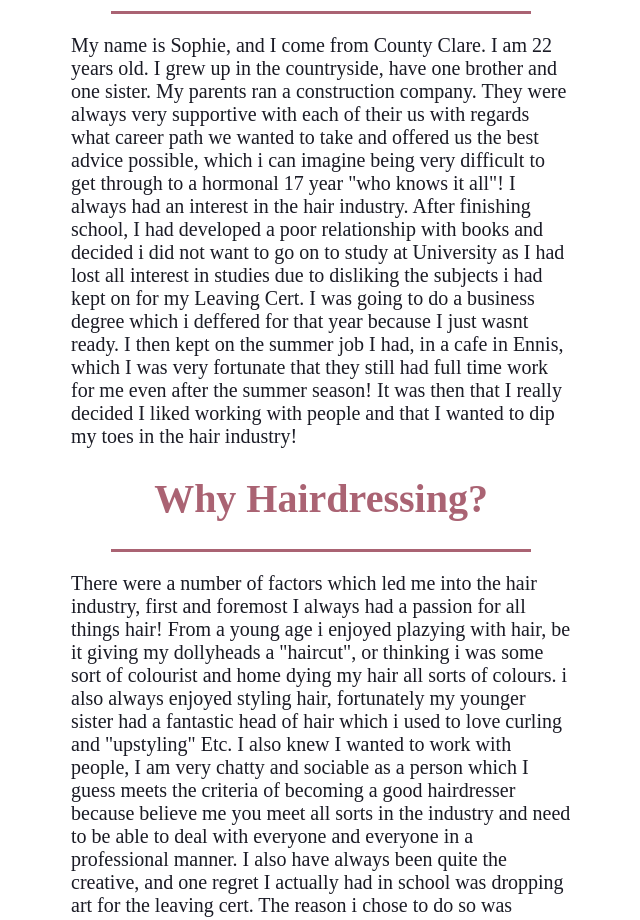
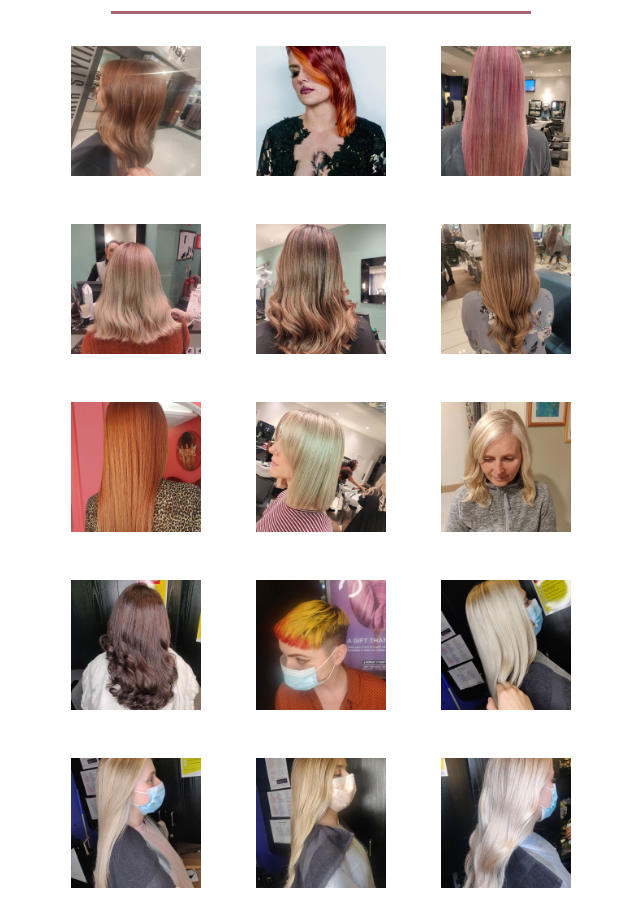
Before and after one commit to SophieSpellissy/SophieSpellissy, a plain HTML site: page index.html in a window 1280 px wide. Shown: the part 261-1181 px from the top of the page, without its empty margins (319-959 px from the left). Drawn offline with Linux system fonts and the light colour scheme; a web font is replaced by a local one.

Commit message:
pictures

```diff
--- a/index.html
+++ b/index.html
@@ -12,13 +12,42 @@ Sophie Spellissy Hair
 <body>
  <h1>Sophie Spellissy Hair</h1>
   <ul>
+    <a href="#images"><li>Some of my work</li></a>
     <a href="#about-sophie"><li>About Sophie</li></a>
     <a href="#why-hair"><li>Why Hairdressing?</li></a>
     <a href="#career"><li>Career</li></a>
     <a href="#aspect"><li>Favourite aspect of hairdressing?</li></a>
-    <a href="#images"><li>Before and After images</li></a>
   </ul>
 
+  <h1 id="images">Some of my work</h1>
+  <div class="underline"></div>
+  <div class="images">
+    <div class="images-row">
+      <img src="./1.jpg" />
+      <img src="./2.jpg" />
+      <img src="./3.jpg" />
+    </div>
+    <div class="images-row">
+      <img src="./4.jpg" />
+      <img src="./5.jpg" />
+      <img src="./6.jpg" />
+    </div>
+    <div class="images-row">
+      <img src="./7.jpg" />
+      <img src="./8.jpg" />
+      <img src="./9.jpg" />
+    </div>
+    <div class="images-row">
+      <img src="./10.jpg" />
+      <img src="./11.jpg" />
+      <img src="./12.jpg" />
+    </div>
+    <div class="images-row">
+      <img src="./13.jpg" />
+      <img src="./14.jpg" />
+      <img src="./15.jpg" />
+    </div>
+  </div>
   <h1 id="about-sophie">
     About Sophie
   </h1>
@@ -117,13 +146,6 @@ Sophie Spellissy Hair
       I also love introducing clients to colour, for example really subltle babylights and balyage peices to enhances ones natural colour can be so rewarding, think of it like popping on makeup and seeing your eyes pop!
       Your hair colour can absolutely do this too!
     </p>
-
-    <h1 id="images"> Before and After Images </h1>
-    <div class="underline"></div>
-
-    <img>
-  </img>
-
   </body>
 
 
--- a/styles.css
+++ b/styles.css
@@ -57,3 +57,18 @@ html {
 body {
   width: 500px;
 }
+
+.images-row {
+  width: 500px;
+  display: flex;
+  flex-direction: row;
+  justify-content: space-between;
+  align-items: center;
+  margin-bottom: 16px;
+}
+
+img {
+  width: 130px;
+  height: 130px;
+  padding: 16px 0px;
+}
```
Also changed, not shown: 1.jpg (added), 10.jpg (added), 11.jpg (added), 12.jpg (added), 13.jpg (added), 14.jpg (added), 15.jpg (added), 2.jpg (added), 3.jpg (added), 4.jpg (added), 5.jpg (added), 6.jpg (added), 7.jpg (added), 8.jpg (added), 1 more files, 1 other file.
